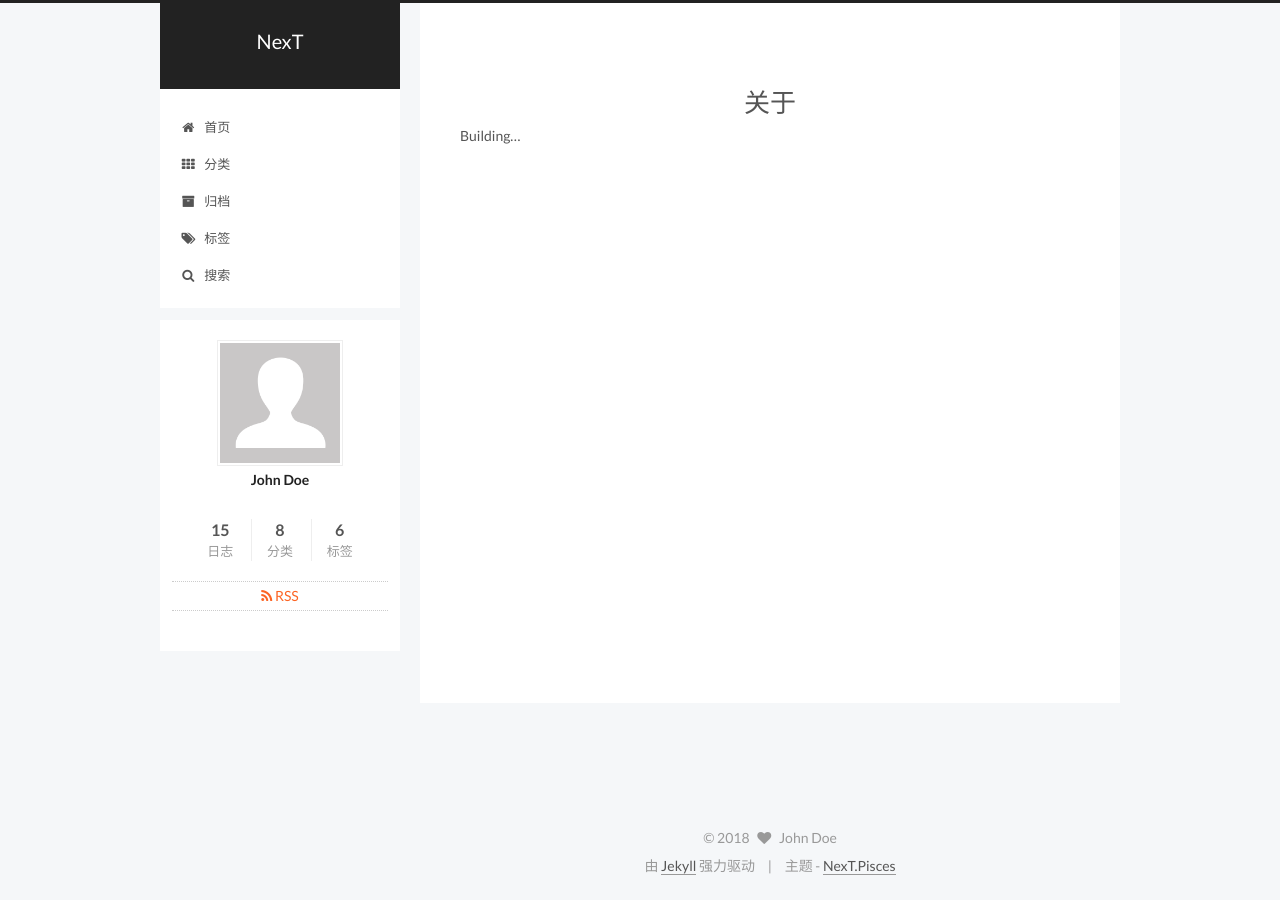
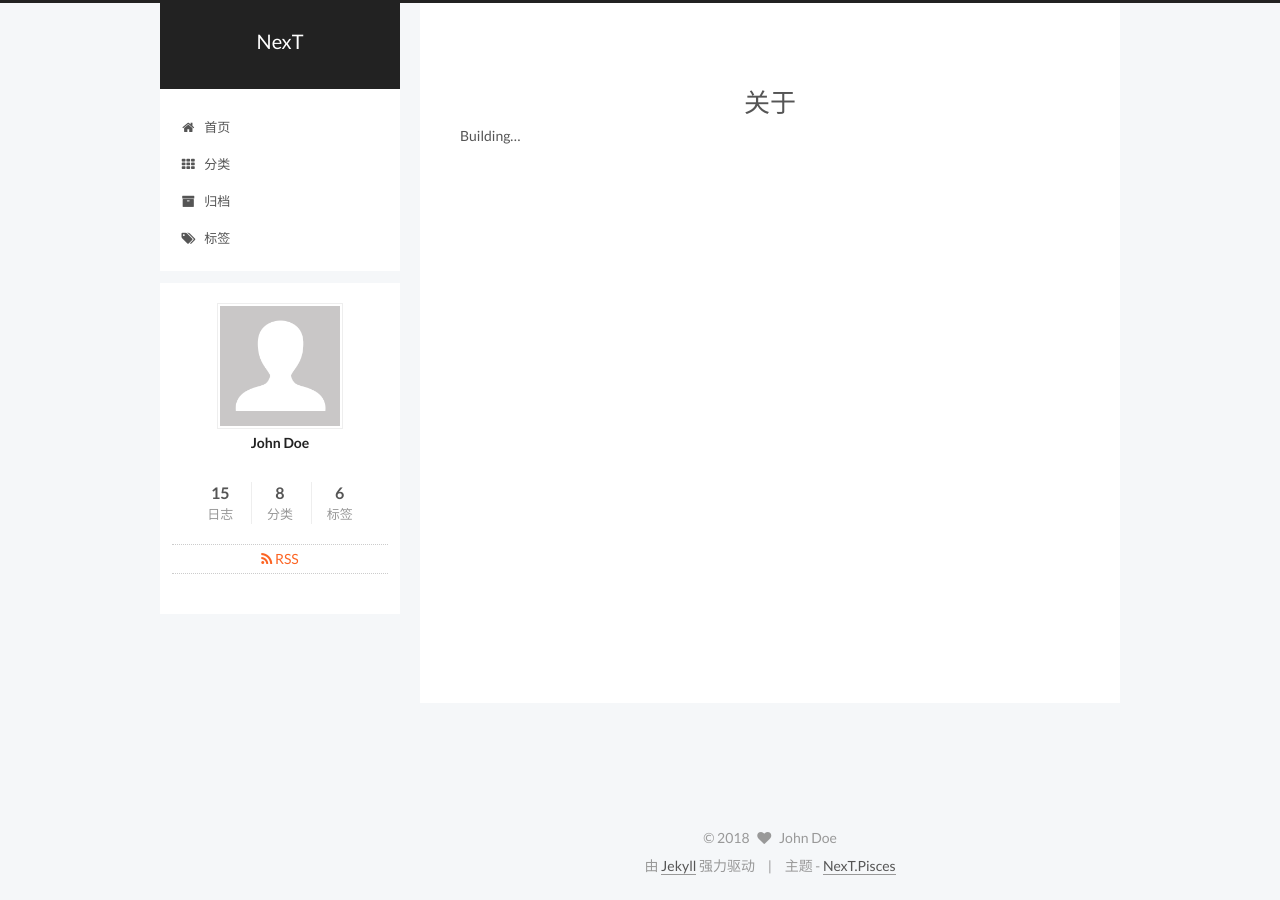
Before and after one commit to yrx0619/yrx0619.github.io, a Jekyll site: the page built from about/index.md, in a window 1280 px wide. Built offline with Jekyll 4.4.1, drawn with Linux system fonts in a browser that asks for light colours; comment, search, counter and statistics services are not loaded.

Commit message:
update my blog.

```diff
--- a/_config.yml
+++ b/_config.yml
@@ -134,7 +134,7 @@ menu_icons:
   enable: true
   #KeyMapsToMenuItemKey: NameOfTheIconFromFontAwesome
   home: home
-  about: user
+  #about: user
   categories: th
   schedule: calendar
   tags: tags
@@ -372,7 +372,7 @@ han: false
 #swiftype_key:
 
 # Baidu Analytics ID
-baidu_analytics: ec6b4532615c77d795f00649e484218e
+#baidu_analytics: ec6b4532615c77d795f00649e484218e
 
 # Duoshuo ShortName
 #duoshuo_shortname:
@@ -559,7 +559,7 @@ algolia_search:
 
 # Local search
 local_search:
-  enable: true
+  enable: false
   # if auto, trigger search by changing input
   # if manual, trigger search by pressing enter key or search button
   trigger: auto
```
